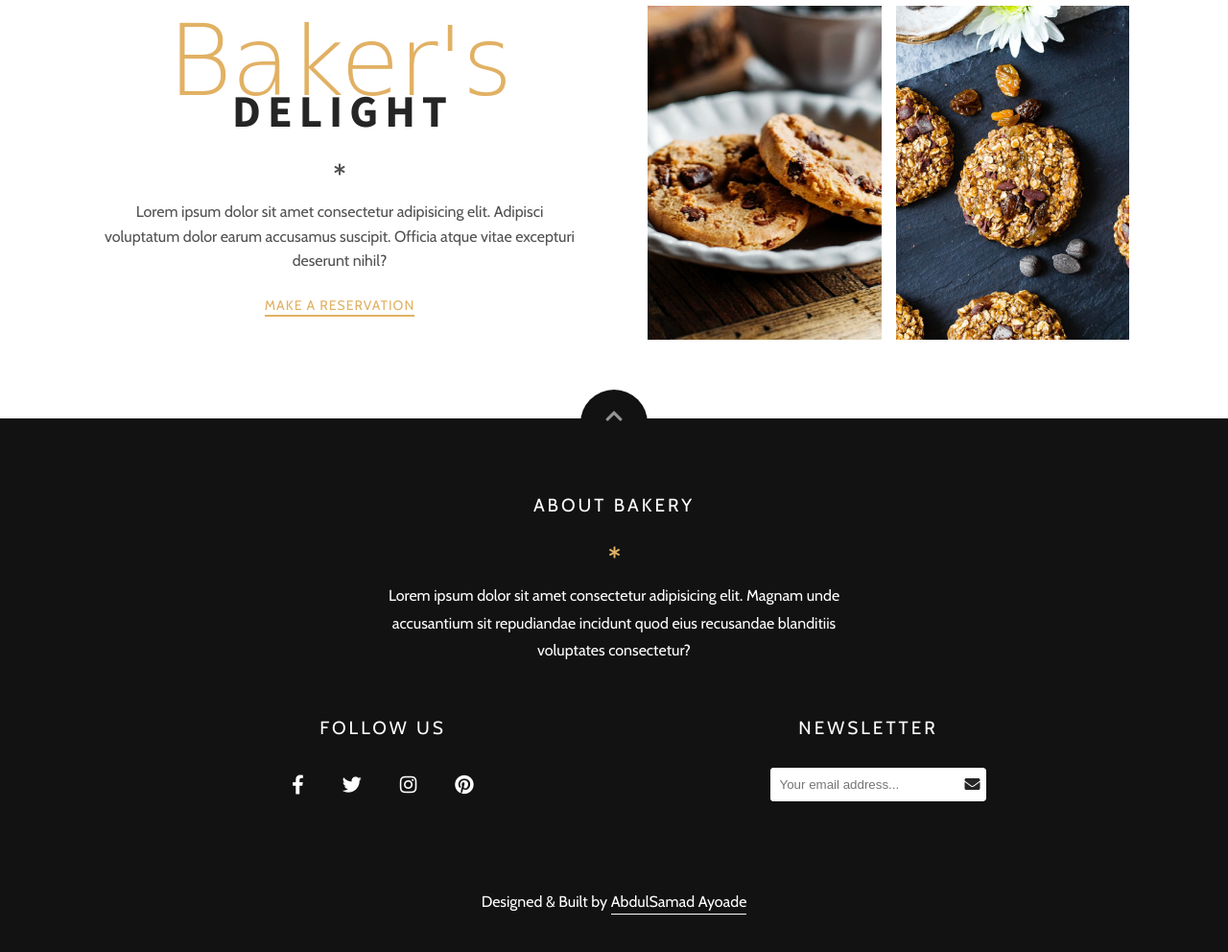
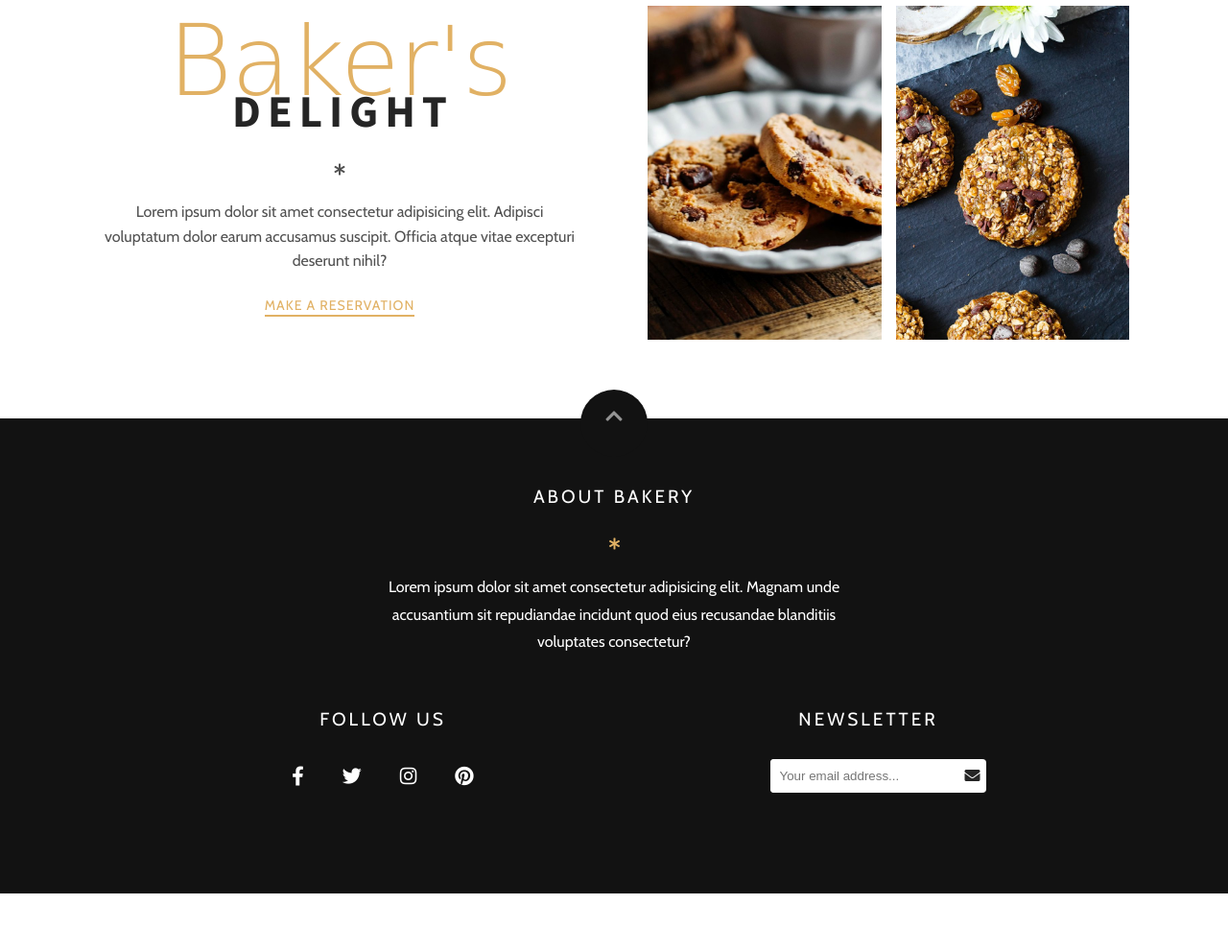
Before and after one commit to abdulsamadayoade/Bakery, a plain HTML site: page index.html in a window 1280 px wide. Shown: the part 3137-4129 px from the top of the page at 96% size. After the commit the page ends 4068 px from the top, so only its background shows below. Drawn offline with nearby package versions, Linux system fonts and the light colour scheme; a web font is replaced by a local one.

Commit message:
remove copyright section in the footer

```diff
--- a/index.html
+++ b/index.html
@@ -209,9 +209,6 @@
                     </div>
                 </div>
             </div>
-            <div class="copyright">
-                <p>Designed &amp; Built by <a href="https://github.com/abdulsamadayoade">AbdulSamad Ayoade</a></p>
-            </div>
         </div>
     </footer>
 </body>
--- a/style.css
+++ b/style.css
@@ -355,7 +355,7 @@ h1.headline {
 footer {
     background-color: var(--dark-bg);
     color: var(--white-color);
-    padding: 7.9rem 0;
+    padding: 7rem 0 5rem;
     position: relative;
     text-align: center;
 }
@@ -462,18 +462,6 @@ footer .asterisk {
     margin-top: 2rem;
     padding: 2rem 0;
 }
-
-.copyright a {
-    color: var(--white-color);
-    padding: .3rem 0;
-    border-bottom: 1px solid var(--white-color);
-    transition: border-bottom .5s;
-}
-
-.copyright a:hover {
-    border-bottom: 1px solid transparent;
-}
-
 
 /*                    ABOUT PAGE                      */
 
```
